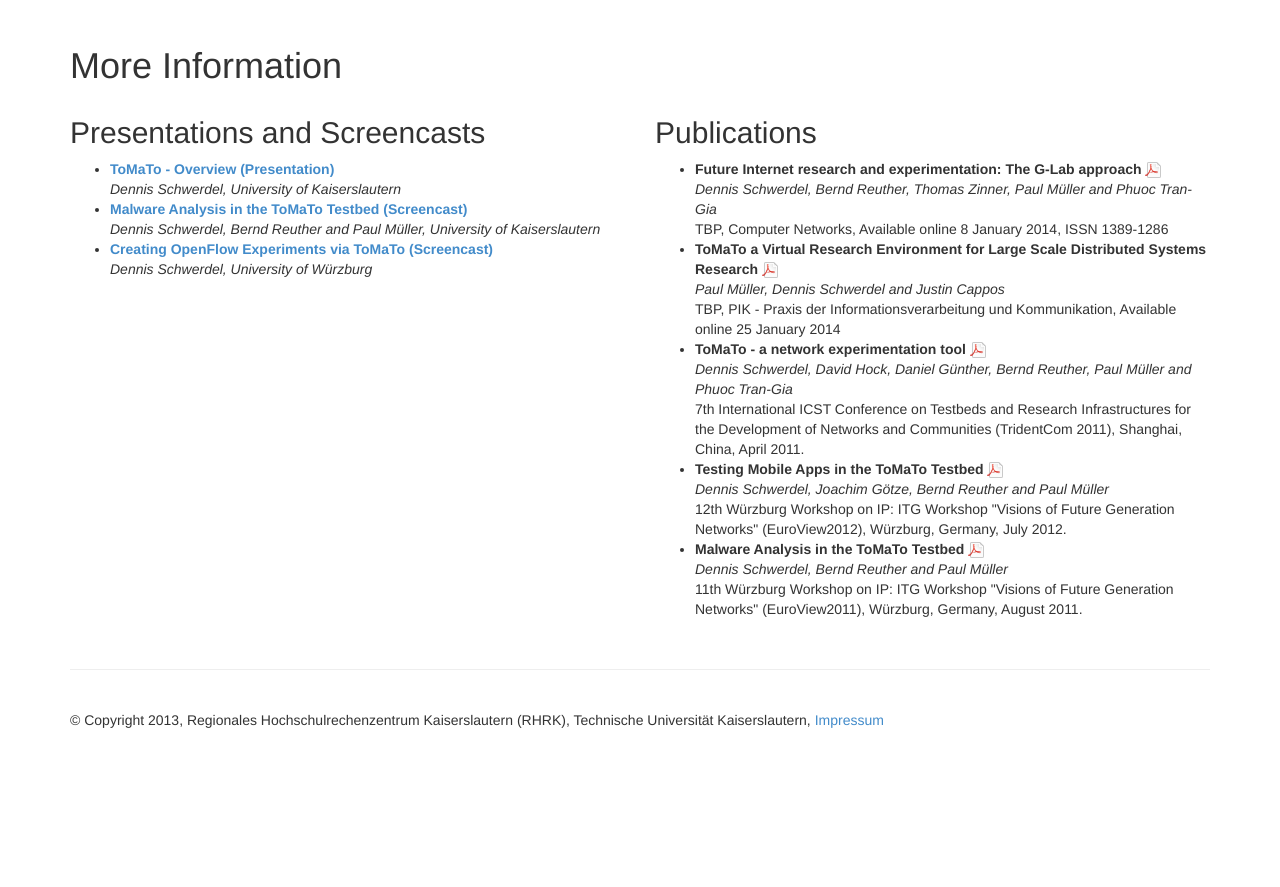
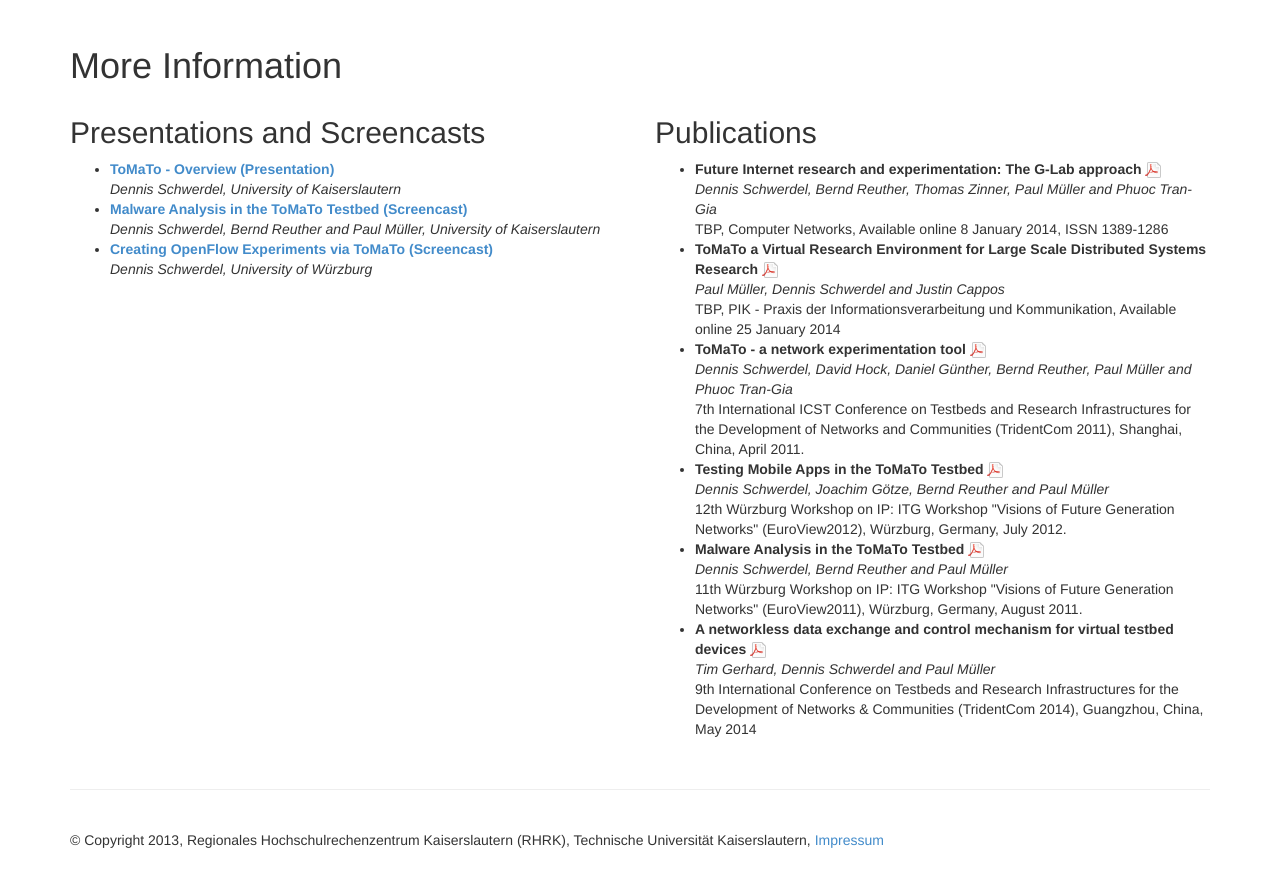
Before and after one commit to GLab/glab.github.io, a Jekyll site: the page built from about.html, in a window 1280 px wide and 900 px high, scrolled down 2345 px. Shown: the top 887 px of the window. Built offline with Jekyll 4.4.1, drawn with Linux system fonts in a browser that asks for light colours; before the commit the page ends 3125 px from its top, so only the background shows below that.

Commit message:
Added tims paper

```diff
--- a/_data/publications.yml
+++ b/_data/publications.yml
@@ -18,3 +18,7 @@
   author: Dennis Schwerdel, Bernd Reuther and Paul Müller
   reference: '11th Würzburg Workshop on IP: ITG Workshop "Visions of Future Generation Networks" (EuroView2011), Würzburg, Germany, August 2011.'
   url: /about/publications/2011_Malware_Analysis_in_the_ToMaTo_Testbed_EuroView.pdf
+- name: A networkless data exchange and control mechanism for virtual testbed devices
+  author: Tim Gerhard, Dennis Schwerdel and Paul Müller
+  reference: '9th International Conference on Testbeds and Research Infrastructures for the Development of Networks & Communities (TridentCom 2014), Guangzhou, China, May 2014'
+  url: /about/publications/2014_A_networkless_data_exchange_and_control_mechanism_for_virtual_testbed_devices_TridentCom.pdf
```
Also changed, not shown: 1 other file.
